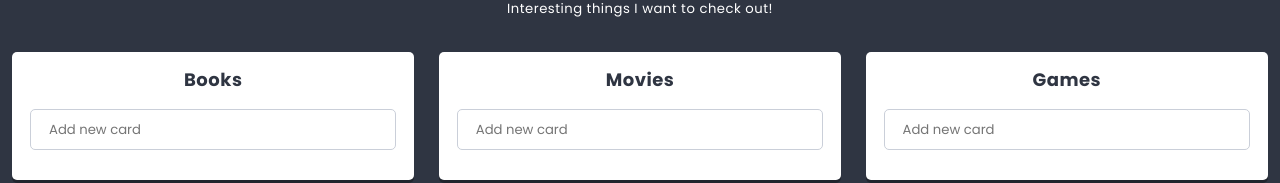
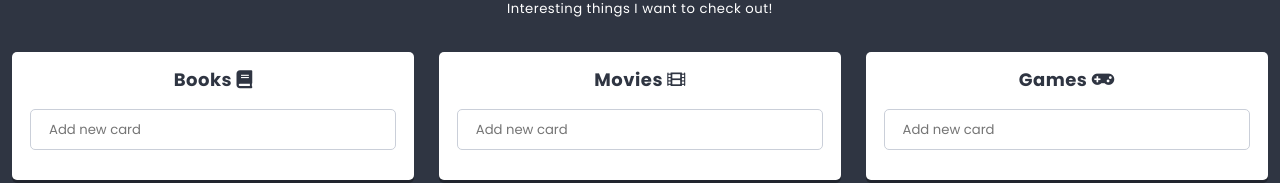
Before and after one commit to MichaelArka/React_One, a React app: page / in a window 1280 px wide. Shown: the part 380-563 px from the top of the page. Built offline with nearby package versions, Linux system fonts and the light colour scheme.

Commit message:
Add 'Icon' component to 'Column'comppnent

```diff
--- a/src/components/Column/Column.js
+++ b/src/components/Column/Column.js
@@ -2,6 +2,8 @@ import React from 'react';
 import styles from './Column.scss';
 import {settings} from '../../data/dataStore';
 import Creator from '../Creator/Creator';
+import Card from '../Card/Card';
+import Icon from '../Icon/Icon';
 
 class Column extends React.Component {
   state = {
@@ -27,7 +29,7 @@ class Column extends React.Component {
   render() {
     return (
       <section className={styles.component} >
-        <h3 className={styles.title}>{this.props.title} </h3>
+        <h3 className={styles.title}>{this.props.title}<span className={styles.icon}/> <Icon name={this.props.icon} /></h3>
         <div className={styles.creator}>
           <Creator text={settings.cardCreatorText} action={title => this.addColumn(title)}/>
         </div>
--- a/Creator-Button-Icon/Icon.js
+++ b/src/components/Icon/Icon.js
@@ -1,5 +1,10 @@
 import React from 'react';
+import PropTypes from 'prop-types';
 
 const Icon = props => (<i className={`fas fa-${props.name}`}></i>);
 
+Icon.propTypes = {
+  name: PropTypes.node.isRequired,
+};
+
 export default Icon;
```
Also changed, not shown: 1 other file (tests, documents, lock files or other folders).
